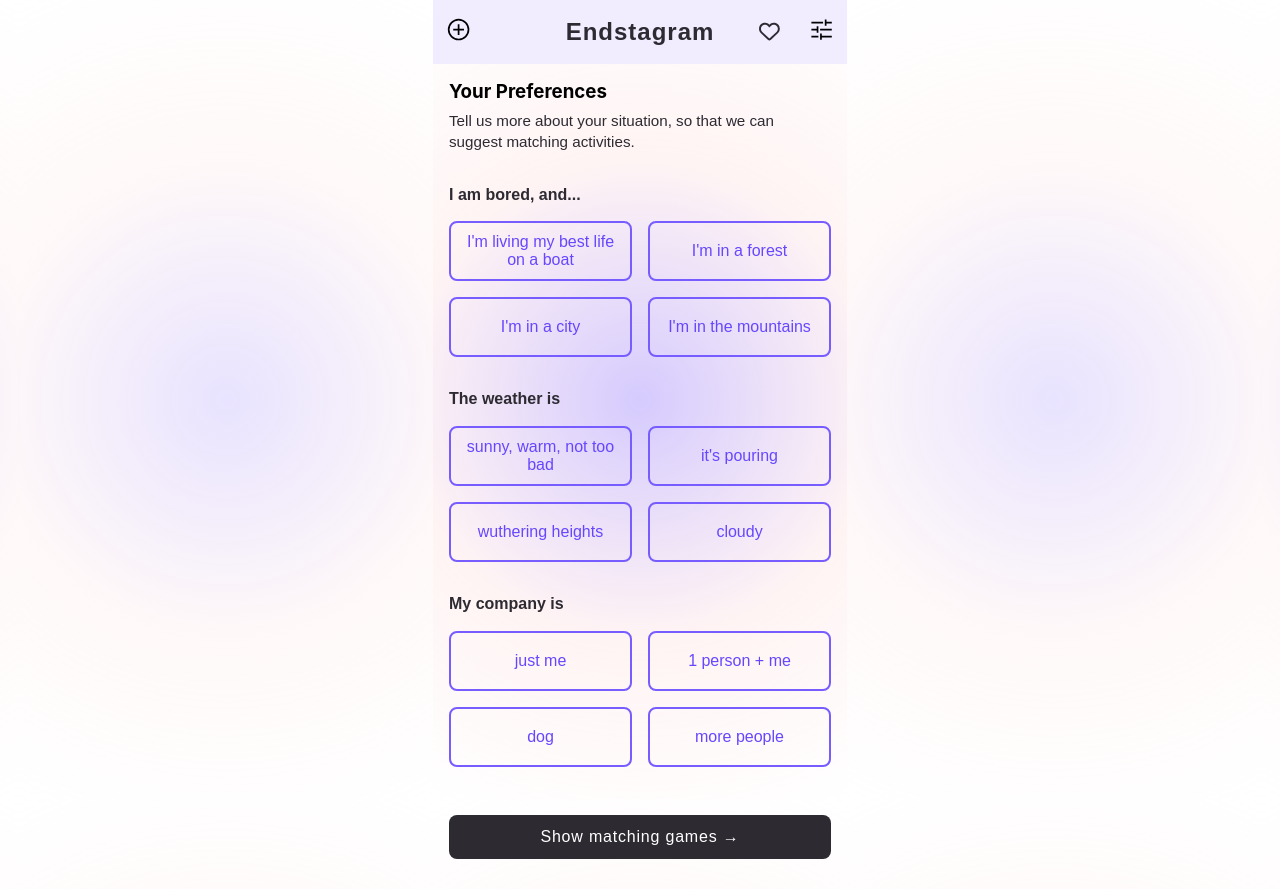
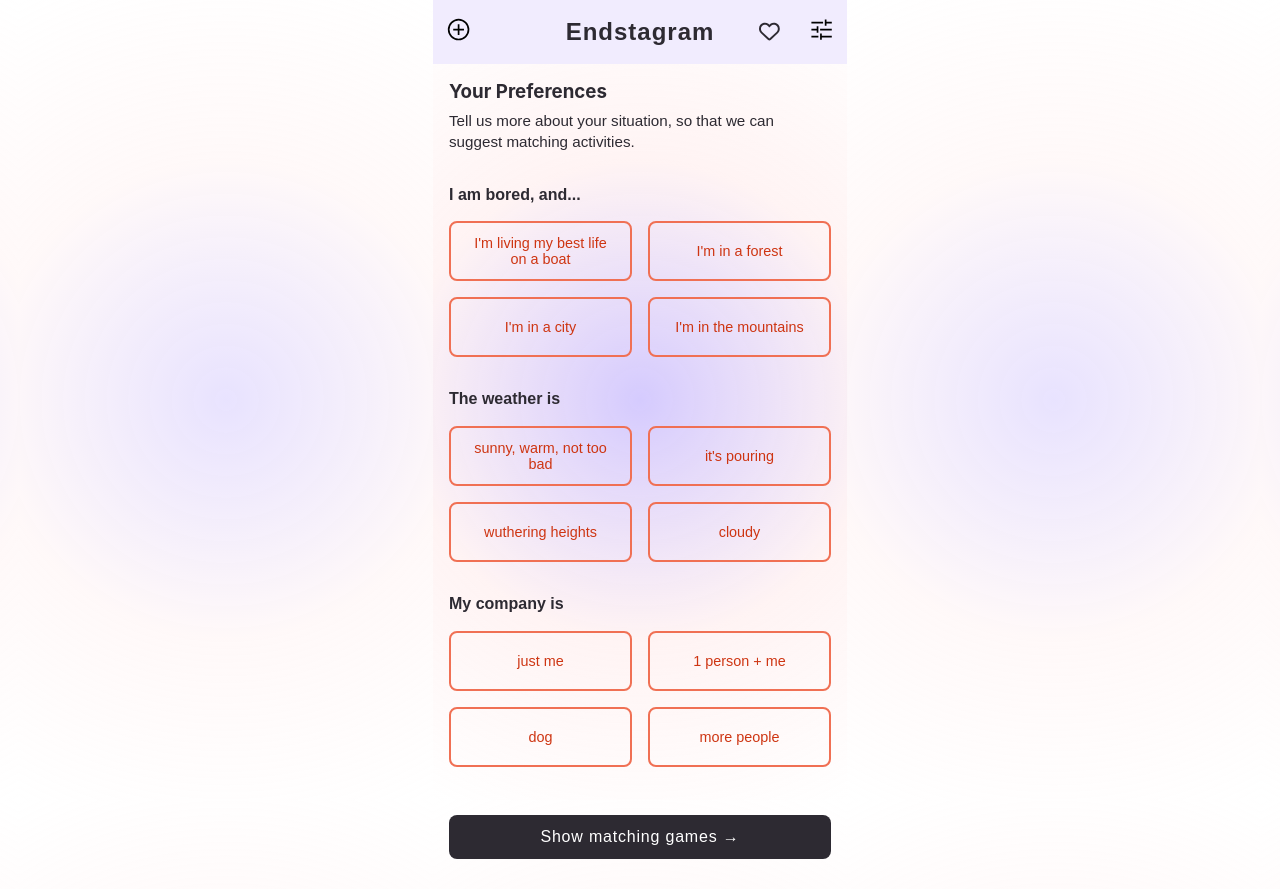
Before and after one commit to izabelladobielewska/capstone-project, a Next.js app: page /preferences-form in a window 1280 px wide. Built offline with nearby package versions, Linux system fonts and the light colour scheme; no server answers; the database is empty.

Commit message:
styling work

```diff
--- a/components/Card/index.js
+++ b/components/Card/index.js
@@ -159,8 +159,6 @@ const Likes = styled.div`
 
 const CardBody = styled.div`
   padding: 0px 20px 20px 20px;
-  // min-height: 51vh;
-  // overflow-y: auto;
 `;
 
 const StyledText = styled.p`
@@ -175,7 +173,6 @@ const CardFooter = styled.div`
   align-items: center;
   align-self: end;
   border-top: 0.1rem solid black;
-  // background: white;
   width: 100%;
 `;
 const Delete = styled.div`
--- a/components/Header/index.js
+++ b/components/Header/index.js
@@ -52,6 +52,7 @@ const Nav = styled.header`
 const BrandLink = styled(Link)`
   grid-column: 4 / span 2;
   color: #2d2a32;
+  // color: #f07054;
   letter-spacing: 1px;
   place-self: center;
   background-color: transparent;
--- a/components/PreferencesButton/index.js
+++ b/components/PreferencesButton/index.js
@@ -26,11 +26,13 @@ export default function PreferencesButton({
 }
 
 const Button = styled.button`
-  background-color: ${(props) => (props.selected ? "#775CFF" : "transparent")};
-  color: ${(props) => (props.selected ? "white" : "#6647FF")};
+  background-color: ${(props) => (props.selected ? "#F07054" : "transparent")};
+  color: ${(props) => (props.selected ? "white" : "#CE3512")};
+  font-size: 0.9rem;
   border-radius: 8px;
-  border: 2px solid #775cff;
-  font-size: 1rem;
-  padding: 0.5em;
+  border: 2px solid #f07054;
+  padding: 0.5em 1rem;
 `;
 // #AA99FF
+// #F07054
+// #775cff
--- a/styles.js
+++ b/styles.js
@@ -48,15 +48,19 @@ export default createGlobalStyle`
 h1{
   font-size: 1.5rem;
   font-family: sans-serif;
-
+color: #2d2a32;
 }
 h2 {
   font-family: SF Pro Text;
+  color: #2d2a32;
+
 }
 
 h3 {
   padding: 1rem 0 0.5rem 0;
   font-family: SF Pro Text;
+  color: #2d2a32;
+
   }
 `;
 
```
Also changed, not shown: pages/add-game/index.js (+6 -4 lines).
